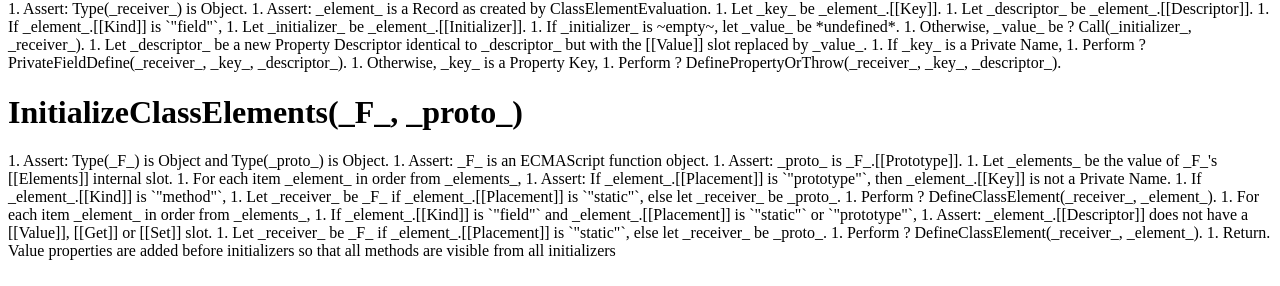
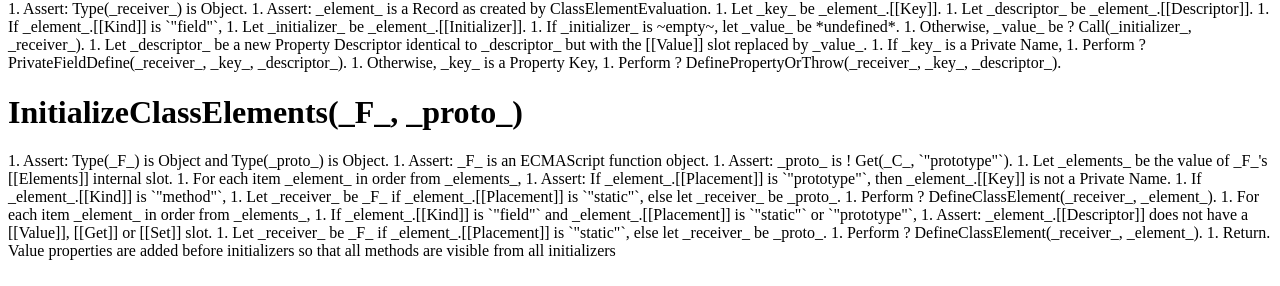
Before and after one commit to tc39/proposal-private-methods, a plain HTML site: page spec.html in a window 1280 px wide. Shown: the part 1130-1416 px from the top of the page. Drawn offline with Linux system fonts and the light colour scheme.

Commit message:
Editorial: Fix assertion
Was referring to the wrong kind of prototype

Closes #14 point 4

```diff
--- a/spec.html
+++ b/spec.html
@@ -207,7 +207,7 @@ emu-example pre {
   <emu-alg>
     1. Assert: Type(_F_) is Object and Type(_proto_) is Object.
     1. Assert: _F_ is an ECMAScript function object.
-    1. Assert: _proto_ is _F_.[[Prototype]].
+    1. Assert: _proto_ is ! Get(_C_, `"prototype"`).
     1. Let _elements_ be the value of _F_'s [[Elements]] internal slot.
     1. For each item _element_ in order from _elements_,
       1. Assert: If _element_.[[Placement]] is `"prototype"`, then _element_.[[Key]] is not a Private Name.
```
